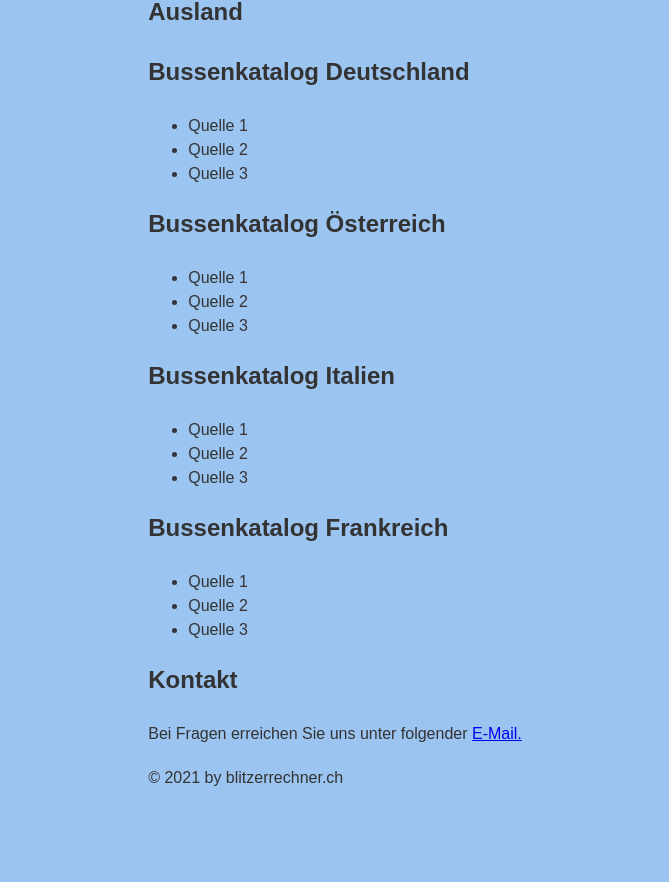
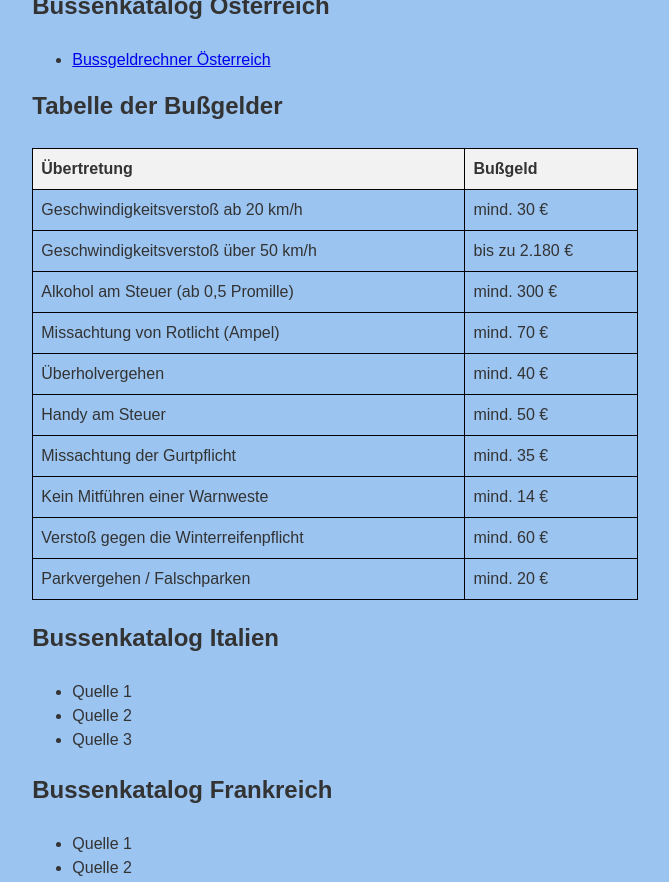
Before and after one commit to yalais/Blitzerrechner-Schweiz, a Flask app: template blitzerrechner/templates/ausland.html in a window 1280 px wide. Shown: the top 882 px of the page, without its empty margins (305-974 px from the left). Before the commit the page ends 786 px from the top, so only its background shows below. Run offline with Flask 3, Linux system fonts and the light colour scheme; the template is opened without the code that fills it, so the values that code supplies are empty.

Commit message:
table Ausland

```diff
--- a/blitzerrechner/templates/ausland.html
+++ b/blitzerrechner/templates/ausland.html
@@ -9,6 +9,20 @@
     section {
         margin-bottom: 20px;
     }
+
+    .table {
+            width: 100%;
+            border-collapse: collapse;
+        }
+        .table th, .table td {
+            border: 1px solid #000;
+            padding: 8px;
+            text-align: left;
+        }
+        .table th {
+            background-color: #f2f2f2;
+            font-weight: bold;
+        }
 </style>
 
 </head>
@@ -16,24 +30,74 @@
     <div>
         <section>
             <h1>Ausland</h1>
+            <h4>Leider funktionieren die Berechnungen momentan erst in der Schweiz. <br/>
+            Anbei finden Sie jedoch einige spannende Seiten, welche Ihnen helfen könnten.</h4>
         </section>
 
         <section>
             <h2>Bussenkatalog Deutschland</h2>
             <ul>
-                <li>Quelle 1</li>
-                <li>Quelle 2</li>
-                <li>Quelle 3</li>
+                <li><a href = "https://www.bussgeldkatalog.org/">Bussgeldrechner Deutschland</a></li>
+                <li><a href = "https://www.adac.de/verkehr/recht/bussgeld-punkte/bussgeldrechner/">Bussgeldrechner Deutschland ADAC</a></li>
             </ul>
         </section>
 
         <section>
             <h2>Bussenkatalog Österreich</h2>
             <ul>
-                <li>Quelle 1</li>
-                <li>Quelle 2</li>
-                <li>Quelle 3</li>
+                <li><a href = "https://autorevue.at/bussgeldrechner">Bussgeldrechner Österreich</a></li>
             </ul>
+            <h1>Tabelle der Bußgelder</h1>
+            <table class="table">
+                <thead>
+                    <tr>
+                        <th>Übertretung</th>
+                        <th>Bußgeld</th>
+                    </tr>
+                </thead>
+                <tbody>
+                    <tr>
+                        <td>Geschwindigkeitsverstoß ab 20 km/h</td>
+                        <td>mind. 30 €</td>
+                    </tr>
+                    <tr>
+                        <td>Geschwindigkeitsverstoß über 50 km/h</td>
+                        <td>bis zu 2.180 €</td>
+                    </tr>
+                    <tr>
+                        <td>Alkohol am Steuer (ab 0,5 Promille)</td>
+                        <td>mind. 300 €</td>
+                    </tr>
+                    <tr>
+                        <td>Missachtung von Rotlicht (Ampel)</td>
+                        <td>mind. 70 €</td>
+                    </tr>
+                    <tr>
+                        <td>Überholvergehen</td>
+                        <td>mind. 40 €</td>
+                    </tr>
+                    <tr>
+                        <td>Handy am Steuer</td>
+                        <td>mind. 50 €</td>
+                    </tr>
+                    <tr>
+                        <td>Missachtung der Gurtpflicht</td>
+                        <td>mind. 35 €</td>
+                    </tr>
+                    <tr>
+                        <td>Kein Mitführen einer Warnweste</td>
+                        <td>mind. 14 €</td>
+                    </tr>
+                    <tr>
+                        <td>Verstoß gegen die Winterreifenpflicht</td>
+                        <td>mind. 60 €</td>
+                    </tr>
+                    <tr>
+                        <td>Parkvergehen / Falschparken</td>
+                        <td>mind. 20 €</td>
+                    </tr>
+                </tbody>
+            </table>
         </section>
 
         <section>
--- a/blitzerrechner/templates/keine_strafe.html
+++ b/blitzerrechner/templates/keine_strafe.html
@@ -11,7 +11,7 @@
 <div>
     <section>
         <h1>Herzliche Gratulation!!!</h1>
-        <h2>Sie haben keine Strafe zu erwarten.</h2>
+        <h3>Sie haben keine Strafe zu erwarten.</h3>
     </section>
 
     <section>
```
Also changed, not shown: 1 other file.
